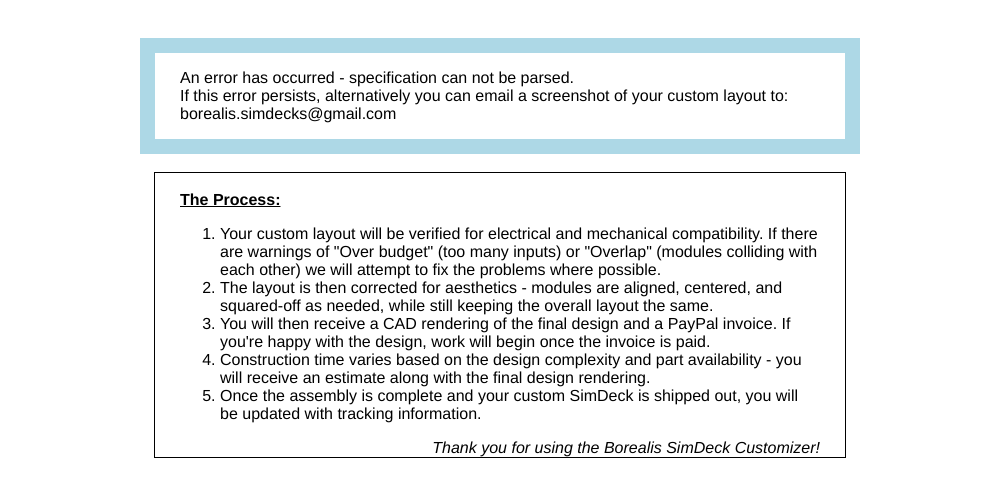
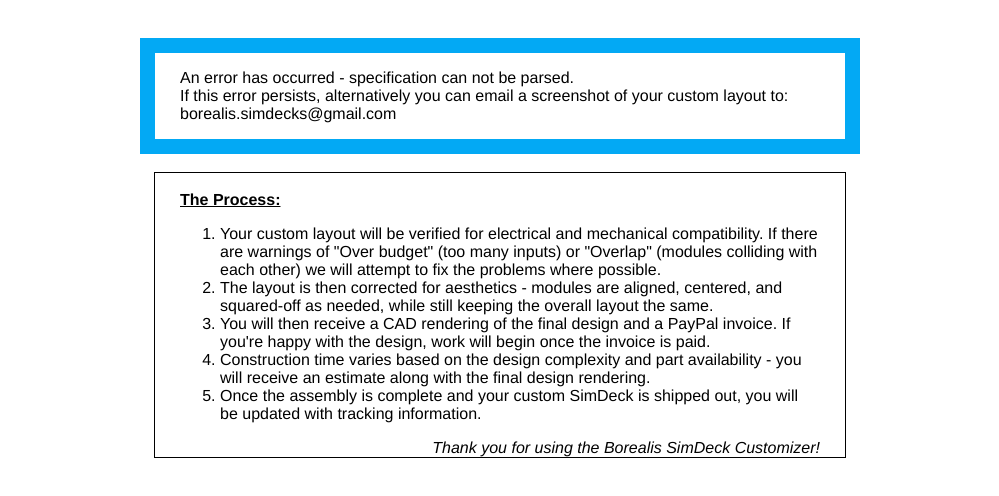
Before and after one commit to nexprime/simdeck-customizer, a plain HTML site: page static_data.html in a window 1280 px wide. Shown: the part 152-648 px from the top of the page, without its empty margins (140-1139 px from the left). Drawn offline with Linux system fonts and the light colour scheme.

Commit message:
Update static_data.html

```diff
--- a/static_data.html
+++ b/static_data.html
@@ -1,7 +1,7 @@
 <!DOCTYPE HTML PUBLIC "-//W3C//DTD HTML 4.01 Transitional//EN">
 <html><head><meta content="text/html;charset=ISO-8859-1" http-equiv="Content-Type"><style>
 html, body { padding: 0; margin: 0; }
-#CustomSpecs { border: 15px solid lightblue; width: 50%; word-wrap: break-word; text-align:left; padding-left:25px; padding-right:25px;}
+#CustomSpecs { border: 15px solid #03a9f4; width: 50%; word-wrap: break-word; text-align:left; padding-left:25px; padding-right:25px;}
 #TextBody { border: 1px solid black; width: 50%; word-wrap: break-word; text-align:left; padding-left:25px; padding-right:25px}
 </style><title>Borealis SimDeck Custom Layout</title><meta content="Borealis Light Industries" name="author"></head>
 <body>
```
